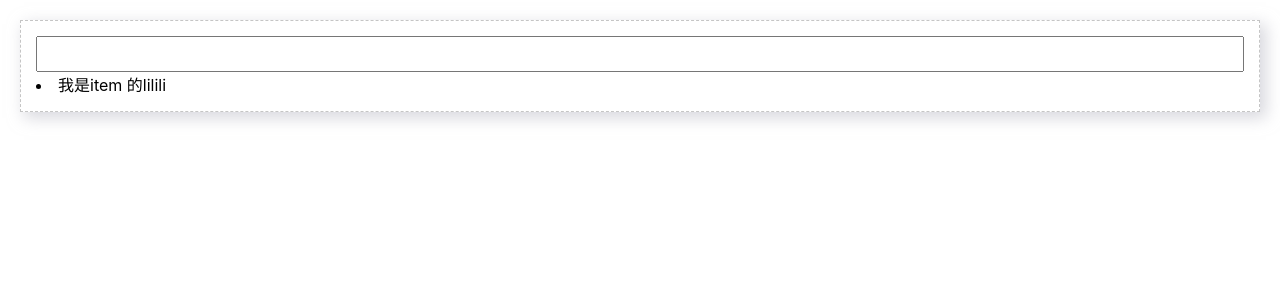
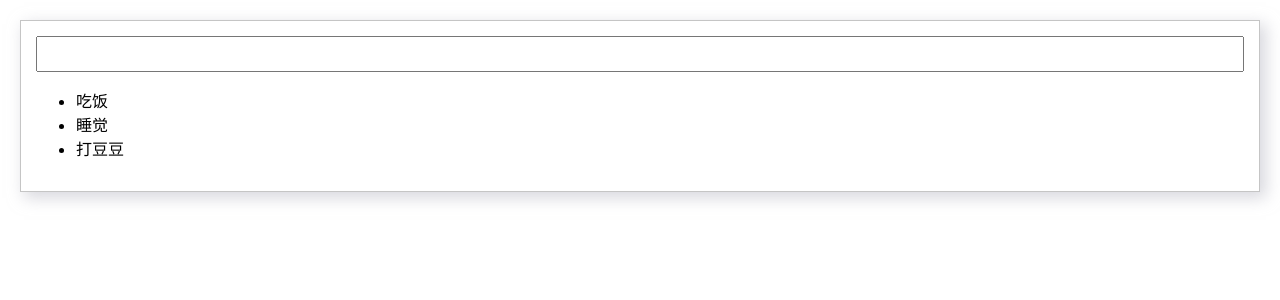
Before and after one commit to lusia-liu/react-leisure-h5, a React (Create React App) app: page / in a window 1280 px wide. Shown: the top 300 px of the page. Built offline with nearby package versions, Linux system fonts and the light colour scheme.

Commit message:
feat: add data

```diff
--- a/src/components/TodoList/Item/index.jsx
+++ b/src/components/TodoList/Item/index.jsx
@@ -4,9 +4,7 @@ import './index.css'
 export default class Item extends Component {
   render() {
     return (
-      <li>
-        我是item 的lilili
-      </li>
+      this.props.todoList.map(item => <li key={item.id}>{item.name}</li>)
     )
   }
 }
--- a/src/components/TodoList/List/index.jsx
+++ b/src/components/TodoList/List/index.jsx
@@ -5,9 +5,9 @@ import './index.css'
 export default class List extends Component {
   render() {
     return (
-      <div className="list">
-        <Item />
-      </div>
+      <ul className="list">
+        <Item todoList={this.props.todoList}/>
+      </ul>
     )
   }
 }
--- a/src/components/TodoList/TodoList.css
+++ b/src/components/TodoList/TodoList.css
@@ -5,7 +5,7 @@
 .todo-list-box {
   margin: 20px;
   padding: 15px;
-  border: 1px dashed #c5c5c5;
+  border: 1px solid #c5c5c5;
   box-shadow: 5px 5px 15px 1px rgba(190, 190, 200, .6);
   box-sizing: border-box;
 }
--- a/src/components/TodoList/TodoList.jsx
+++ b/src/components/TodoList/TodoList.jsx
@@ -4,12 +4,32 @@ import List from './List'
 import './TodoList.css'
 
 export default class TodoList extends Component {
+  state = {
+    todoList: [
+      {
+        id: 1,
+        name: '吃饭',
+        done: false,
+      },
+      {
+        id: 2,
+        name: '睡觉',
+        done: false,
+      },
+      {
+        id: 3,
+        name: '打豆豆',
+        done: false,
+      },
+    ]
+  }
+
   render() {
     return (
       <div className="todo-list-container">
         <div className="todo-list-box">
           <Header />
-          <List />
+          <List todoList={this.state.todoList} />
         </div>
       </div>
     )
```
